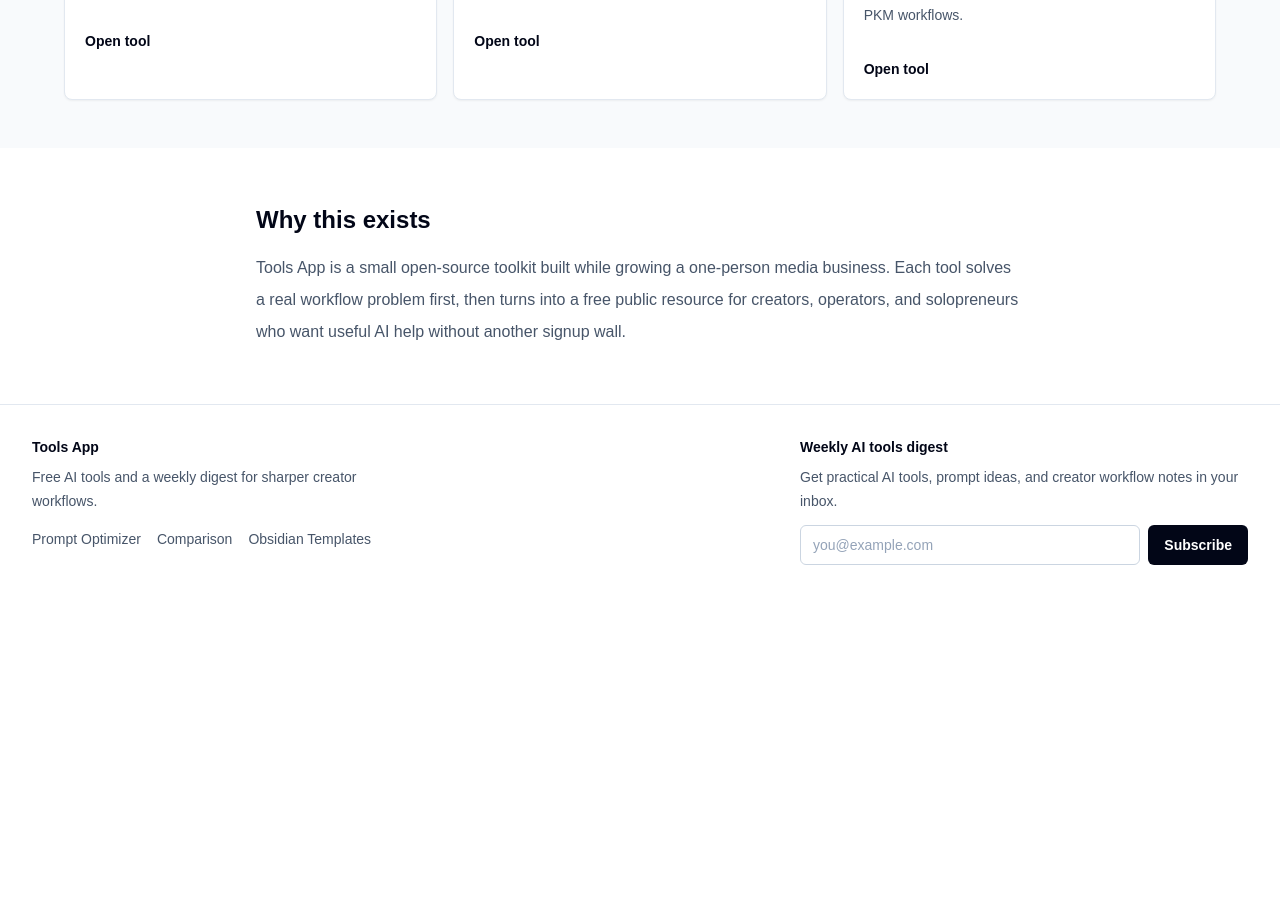
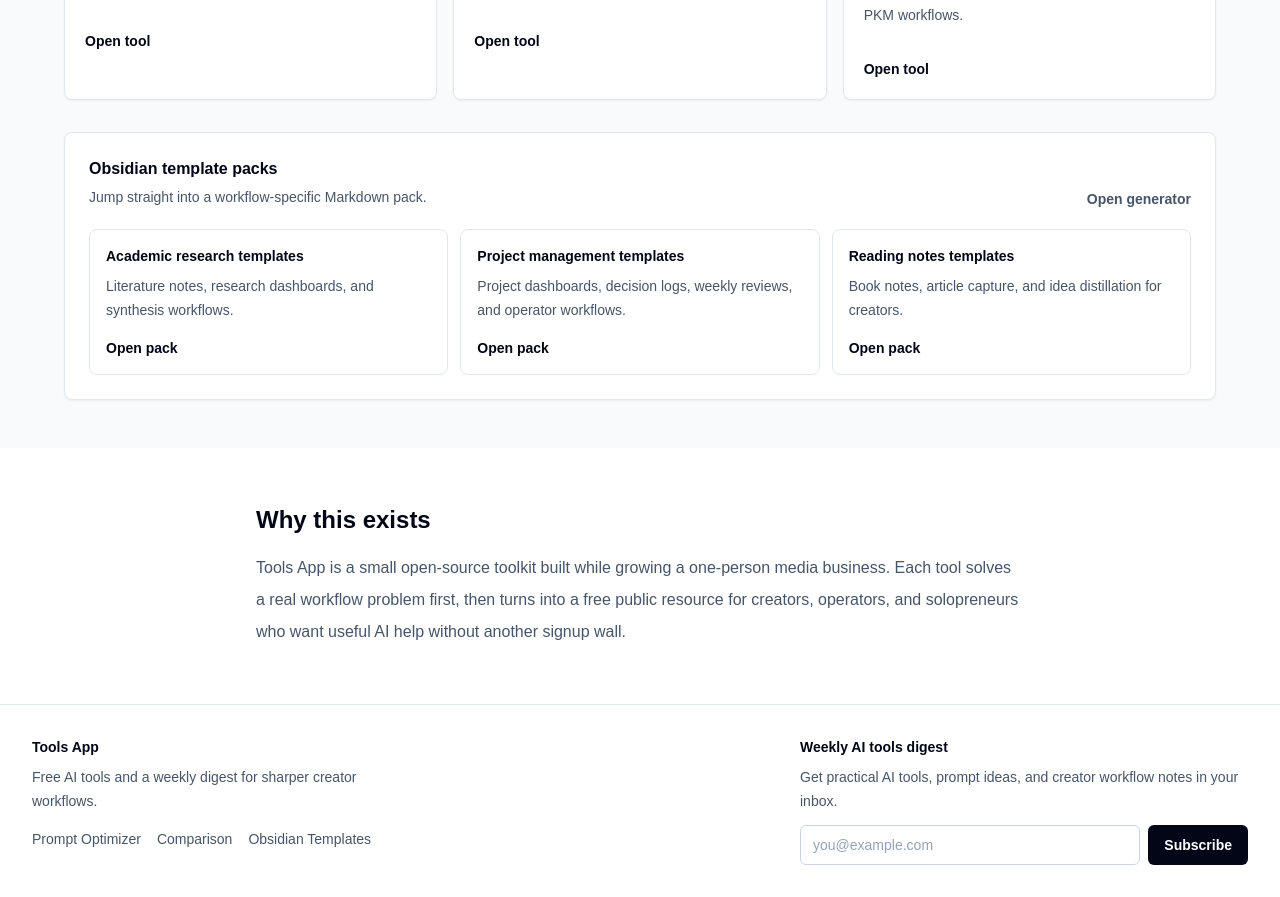
Before and after one commit to szp2005/tools-app, a Next.js app: page / in a window 1280 px wide. Shown: the part 920-1817 px from the top of the page. Before the commit the page ends 1517 px from the top, so only its background shows below. Built offline with nearby package versions, Linux system fonts and the light colour scheme.

Commit message:
Link Obsidian scenario pages from homepage

```diff
--- a/app/page.tsx
+++ b/app/page.tsx
@@ -19,6 +19,24 @@ const toolCards = [
     description: "Generate practical templates for notes, projects, and PKM workflows.",
     status: "Available",
     href: "/obsidian-template-generator",
+  },
+];
+
+const obsidianScenarioLinks = [
+  {
+    name: "Academic research templates",
+    description: "Literature notes, research dashboards, and synthesis workflows.",
+    href: "/obsidian-template-generator/academic",
+  },
+  {
+    name: "Project management templates",
+    description: "Project dashboards, decision logs, weekly reviews, and operator workflows.",
+    href: "/obsidian-template-generator/project",
+  },
+  {
+    name: "Reading notes templates",
+    description: "Book notes, article capture, and idea distillation for creators.",
+    href: "/obsidian-template-generator/reading",
   },
 ];
 
@@ -82,6 +100,37 @@ export default function Home() {
               );
             })}
           </div>
+
+          <div className="mt-8 rounded-lg border border-slate-200 bg-white p-5 shadow-sm sm:p-6">
+            <div className="flex flex-col gap-2 sm:flex-row sm:items-end sm:justify-between">
+              <div>
+                <h2 className="text-base font-semibold text-slate-950">Obsidian template packs</h2>
+                <p className="mt-1 text-sm leading-6 text-slate-600">
+                  Jump straight into a workflow-specific Markdown pack.
+                </p>
+              </div>
+              <Link
+                href="/obsidian-template-generator"
+                className="text-sm font-semibold text-slate-600 transition hover:text-slate-950"
+              >
+                Open generator
+              </Link>
+            </div>
+
+            <div className="mt-5 grid gap-3 md:grid-cols-3">
+              {obsidianScenarioLinks.map((scenario) => (
+                <Link
+                  key={scenario.href}
+                  href={scenario.href}
+                  className="rounded-lg border border-slate-200 bg-white p-4 transition hover:border-slate-300 hover:bg-slate-50"
+                >
+                  <span className="block text-sm font-semibold text-slate-950">{scenario.name}</span>
+                  <span className="mt-2 block text-sm leading-6 text-slate-600">{scenario.description}</span>
+                  <span className="mt-4 block text-sm font-semibold text-slate-950">Open pack</span>
+                </Link>
+              ))}
+            </div>
+          </div>
         </div>
       </section>
 
```
